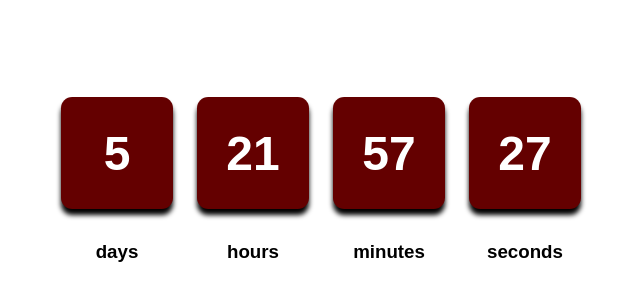
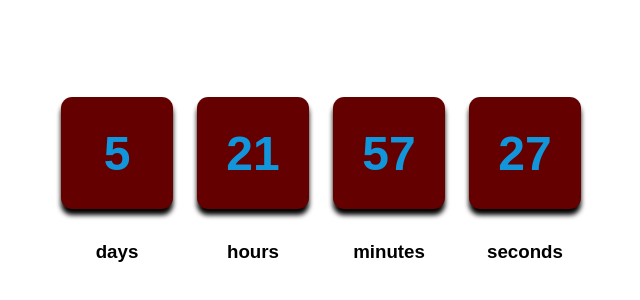
Before and after one commit to Digital-Access/Countdown-Timer-Template, a plain HTML site: page index.html in a window 1280 px wide. Shown: the part 228-528 px from the top of the page, without its empty margins (319-959 px from the left). Drawn offline with Linux system fonts and the light colour scheme; a web font is replaced by a local one.

Commit message:
Update style.css

```diff
--- a/style.css
+++ b/style.css
@@ -58,7 +58,7 @@ h2 {
     font-size: 3rem;
     height: 7rem;
     width: 7rem;
-    color: #ffffff;
+    color: #1195DB;
     font-family: 'Pattaya', sans-serif;
     background-color: rgb(100, 0, 0);
     border-radius: 10%;
```
